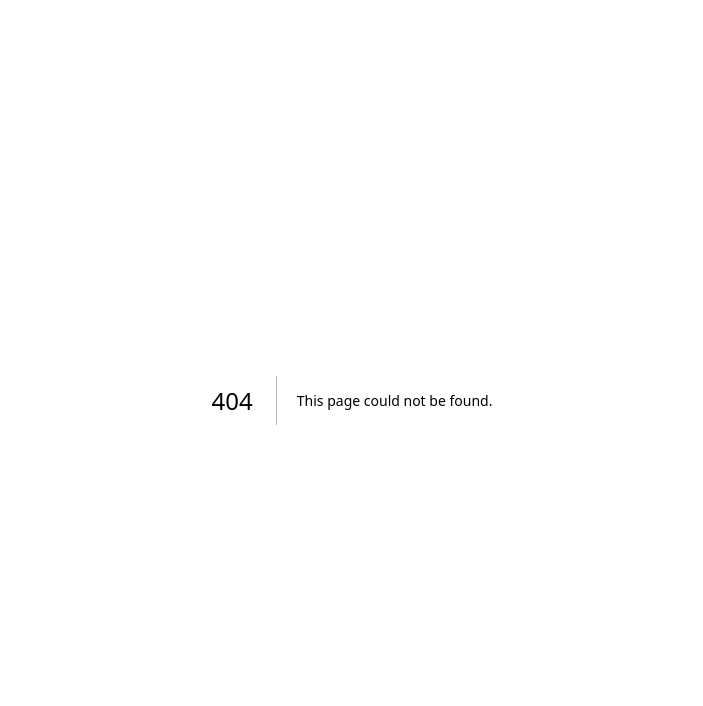
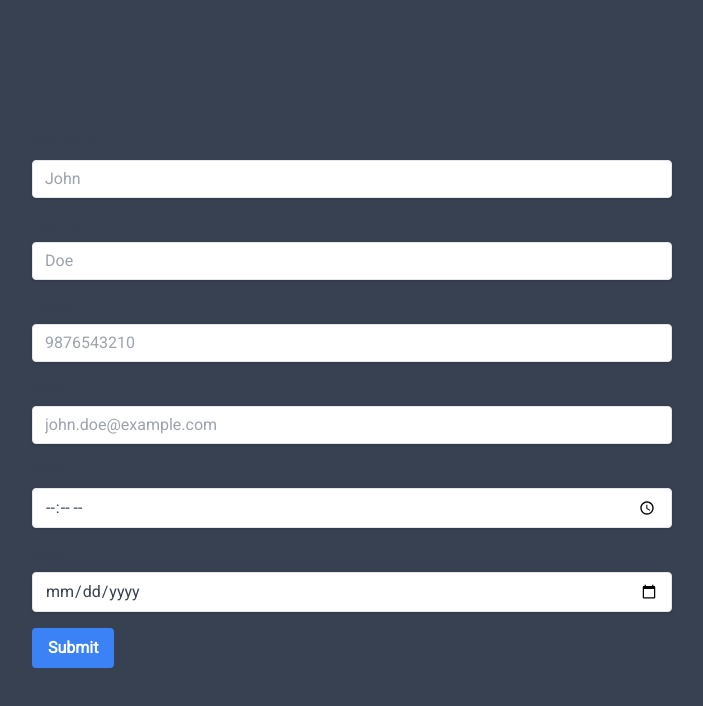
Before and after one commit to salillakra/ranchi-s-smile, a Next.js app: page /appointment in a window 1280 px wide. Before the commit this address had no page. Shown: the top 706 px of the page, without its empty margins (288-991 px from the left). Built offline with nearby package versions, Linux system fonts and the light colour scheme.

Commit message:
"fix: hero section, updates: hero section"

```diff
--- /dev/null
+++ b/src/app/appointment/page.tsx
@@ -0,0 +1,136 @@
+"use client";
+import { useState } from "react";
+
+const AppointmentPage = () => {
+
+    const [name, setName] = useState("");
+    const [lastName, setLastName] = useState("");
+    const [phone, setPhone] = useState("");
+    const [email, setEmail] = useState("");
+    const [time, setTime] = useState("");
+    const [date, setDate] = useState("");
+
+    const handleSubmit = e => {
+        e.preventDefault();
+        console.log({
+            name,
+            lastName,
+            phone,
+            email,
+            time,
+            date
+        });
+    }
+
+    return (
+        <div className="flex items-center justify-center h-screen bg-gray-700">
+            <form className="w-1/2" onSubmit={handleSubmit}>
+                <div className="mb-4">
+                    <label
+                        className="block text-gray-700 text-sm font-bold mb-2"
+                        htmlFor="name"
+                    >
+                        First Name
+                    </label>
+                    <input
+                        className="shadow appearance-none border rounded w-full py-2 px-3 text-gray-700 leading-tight focus:outline-none focus:shadow-outline"
+                        id="name"
+                        type="text"
+                        placeholder="John"
+                        value={name}
+                        onChange={e => setName(e.target.value)}
+                    />
+                </div>
+                <div className="mb-4">
+                    <label
+                        className="block text-gray-700 text-sm font-bold mb-2"
+                        htmlFor="lastName"
+                    >
+                        Last Name
+                    </label>
+                    <input
+                        className="shadow appearance-none border rounded w-full py-2 px-3 text-gray-700 leading-tight focus:outline-none focus:shadow-outline"
+                        id="lastName"
+                        type="text"
+                        placeholder="Doe"
+                        value={lastName}
+                        onChange={e => setLastName(e.target.value)}
+                    />
+                </div>
+                <div className="mb-4">
+                    <label
+                        className="block text-gray-700 text-sm font-bold mb-2"
+                        htmlFor="phone"
+                    >
+                        Phone
+                    </label>
+                    <input
+                        className="shadow appearance-none border rounded w-full py-2 px-3 text-gray-700 leading-tight focus:outline-none focus:shadow-outline"
+                        id="phone"
+                        type="text"
+                        placeholder="9876543210"
+                        value={phone}
+                        onChange={e => setPhone(e.target.value)}
+                    />
+                </div>
+                <div className="mb-4">
+                    <label
+                        className="block text-gray-700 text-sm font-bold mb-2"
+                        htmlFor="email"
+                    >
+                        Email
+                    </label>
+                    <input
+                        className="shadow appearance-none border rounded w-full py-2 px-3 text-gray-700 leading-tight focus:outline-none focus:shadow-outline"
+                        id="email"
+                        type="email"
+                        placeholder="john.doe@example.com"
+                        value={email}
+                        onChange={e => setEmail(e.target.value)}
+                    />
+                </div>
+                <div className="mb-4">
+                    <label
+                        className="block text-gray-700 text-sm font-bold mb-2"
+                        htmlFor="time"
+                    >
+                        Time
+                    </label>
+                    <input
+                        className="shadow appearance-none border rounded w-full py-2 px-3 text-gray-700 leading-tight focus:outline-none focus:shadow-outline"
+                        id="time"
+                        type="time"
+                        value={time}
+                        onChange={e => setTime(e.target.value)}
+                    />
+                </div>
+                <div className="mb-4">
+                    <label
+                        className="block text-gray-700 text-sm font-bold mb-2"
+                        htmlFor="date"
+                    >
+                        Date
+                    </label>
+                    <input
+                        className="shadow appearance-none border rounded w-full py-2 px-3 text-gray-700 leading-tight focus:outline-none focus:shadow-outline"
+                        id="date"
+                        type="date"
+                        value={date}
+                        onChange={e => setDate(e.target.value)}
+                    />
+                </div>
+                <div className="flex items-center justify-between">
+                    <button
+                        className="bg-blue-500 hover:bg-blue-700 text-white font-bold py-2 px-4 rounded focus:outline-none focus:shadow-outline"
+                        type="submit"
+                    >
+                        Submit
+                    </button>
+                </div>
+            </form>
+        </div>
+    )
+
+}
+
+export default AppointmentPage
--- a/src/app/globals.css
+++ b/src/app/globals.css
@@ -1,8 +1,6 @@
 @tailwind base;
 @tailwind components;
 @tailwind utilities;
-
-
 
 .hover-underline-animation {
   display: inline-block;
@@ -10,14 +8,14 @@
 }
 
 .hover-underline-animation::after {
-    content: '';
+  content: "";
   position: absolute;
   width: 100%;
   transform: scaleX(0);
   height: 2px;
   bottom: 0;
   left: 0;
-    background-color: #FFF5E0;
+  background-color: #fff5e0;
   transform-origin: bottom right;
   transition: transform 0.25s ease-out;
 }
--- a/src/app/layout.tsx
+++ b/src/app/layout.tsx
@@ -1,8 +1,8 @@
 import type { Metadata } from "next";
-import { Poppins } from "next/font/google";
+import { Roboto } from "next/font/google";
 import "./globals.css";
 
-const font = Poppins({ weight: "400", subsets: ["latin"] });
+const font = Roboto({ weight: "400", subsets: ["latin"] });
 
 export const metadata: Metadata = {
   title: "Ranchi's smile",
@@ -18,7 +18,7 @@ export default function RootLayout({
   return (
     <html lang="en">
       <head>
-      <link rel="icon" href="/tooth.svg" sizes="any" />
+        <link rel="icon" href="/tooth.svg" sizes="any" />
       </head>
       <body className={font.className}>{children}</body>
     </html>
--- a/src/app/page.tsx
+++ b/src/app/page.tsx
@@ -1,5 +1,6 @@
 import Appointment from "@/components/heading/Appointment";
 import Hero from "@/components/heading/Hero";
+import Info from "@/components/heading/Info";
 import Menu from "@/components/heading/Menu";
 import React from "react";
 
@@ -12,6 +13,9 @@ const page = () => {
           <Appointment />
         </div>
         <Hero />
+        <div className="flex items-center justify-center">
+          <Info />
+        </div>
       </section>
     </>
   );
--- a/src/components/heading/Appointment.tsx
+++ b/src/components/heading/Appointment.tsx
@@ -1,10 +1,14 @@
+import Link from "next/link";
 import React from "react";
 
 const Appointment = () => {
   return (
-    <a href="#" className="rounded-md bg-secondary p-2 text-lg">
+    <Link
+      href="#"
+      className="hidden rounded-md bg-secondary border border-quaternary p-2 text-lg sm:inline-block"
+    >
       <span className="hover-underline-animation">Appointment</span>
-    </a>
+    </Link>
   );
 };
 
--- a/src/components/heading/AppointmentButton.tsx
+++ b/src/components/heading/AppointmentButton.tsx
@@ -4,10 +4,10 @@ import Link from "next/link";
 const AppointmentButton = () => {
   return (
     <Link
-      href="/appointment"
-      className="mt-16 w-32 rounded-lg bg-primary p-4 text-quaternary"
+      href={"/appointment"}
+      className="before:ease relative grid h-12 w-40 place-items-center overflow-hidden rounded-md border border-quaternary bg-primary text-quaternary shadow-2xl transition-all before:absolute before:right-0 before:top-0 before:h-12 before:w-6 before:translate-x-12 before:rotate-6 before:bg-tertiary before:opacity-10 before:duration-700 hover:shadow-primary hover:before:-translate-x-40"
     >
-      Appointment
+      <span className="relative z-10">Book Appointment</span>
     </Link>
   );
 };
--- a/src/components/heading/Hero.tsx
+++ b/src/components/heading/Hero.tsx
@@ -4,15 +4,15 @@ import AppointmentButton from "./AppointmentButton";
 
 const Text = () => {
   return (
-    <div className="space-y-4 md:space-y-8 p-2 py-8 md:pl-10">
-      <h1 className="md:text-md text-xs underline sm:text-sm">
+    <div className="space-y-4 p-2 py-8 md:space-y-8 md:pl-10">
+      <h1 className="md:text-md lg:text-lg text-xs underline sm:text-sm">
         Your Smile, Our Passion
       </h1>
       <p className="w-60 text-lg tracking-tight sm:w-80 md:w-auto md:text-4xl lg:text-6xl">
         Expert dental care for all ages. Book your appointment now for a
         healthy, confident smile!
       </p>
-      {/* <AppointmentButton /> */}
+      <AppointmentButton />
     </div>
   );
 };
@@ -22,7 +22,7 @@ const Hero = () => {
     <div className="flex items-center justify-between text-quaternary">
       <Text />
       <Image
-        className="w-40 sm:w-72 md:w-96"
+        className=" w-[60%] sm:w-72 md:w-96 object-cover"
         src="/hero-lady-doctor-1.png"
         alt="hero"
         width={400}
--- /dev/null
+++ b/src/components/heading/Info.tsx
@@ -0,0 +1,7 @@
+import React from "react";
+
+const Info = () => {
+  return <div className="absolute h-60 bg-primary md:w-1/2">Info</div>;
+};
+
+export default Info;
--- a/src/components/heading/Menu.tsx
+++ b/src/components/heading/Menu.tsx
@@ -1,3 +1,5 @@
+"use client";
+
 import React from "react";
 import { isMobile } from "react-device-detect";
 
@@ -12,12 +14,13 @@ const Icon = () => {
 };
 
 const Menu = () => {
+  console.log(isMobile);
   if (isMobile) {
-    console.log("this is a mobile phone")
+    console.log("this is a mobile phone");
   }
   return (
-    <div className="w-30 flex cursor-pointer items-center justify-center space-x-2 rounded-md p-2 sm:bg-secondary">
-      {isMobile && (
+    <div className="w-30 border-quaternary border flex cursor-pointer items-center justify-center space-x-2 rounded-md p-2 sm:bg-secondary">
+      {!isMobile && (
         <span className="hover-underline-animation hidden text-lg md:inline-block">
           Menu
         </span>
--- a/tailwind.config.ts
+++ b/tailwind.config.ts
@@ -8,6 +8,9 @@ const config: Config = {
   ],
   theme: {
     extend: {
+      transitionDuration: {
+        2000: "2000ms",
+      },
       colors: {
         primary: "#FFF5E0",
         secondary: "#8DECB4",
```
Lines whose indentation alone changed are shown as unchanged.
